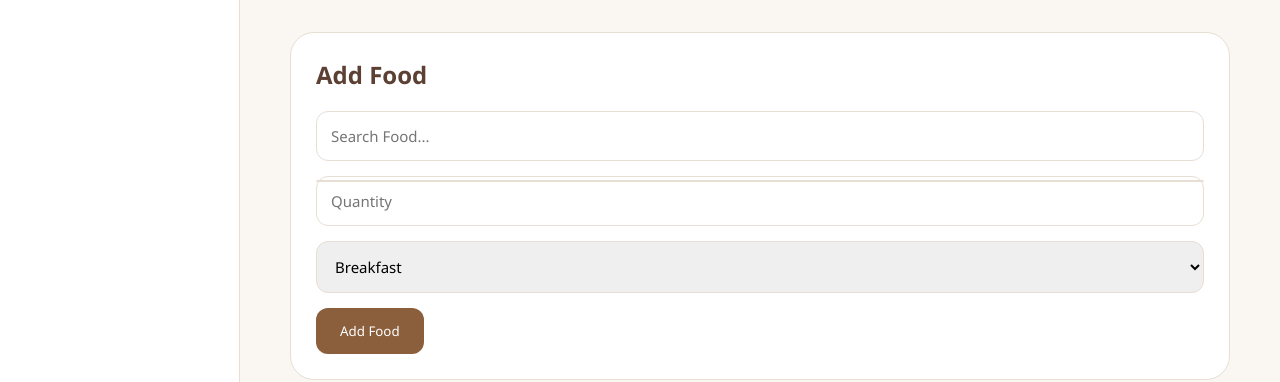
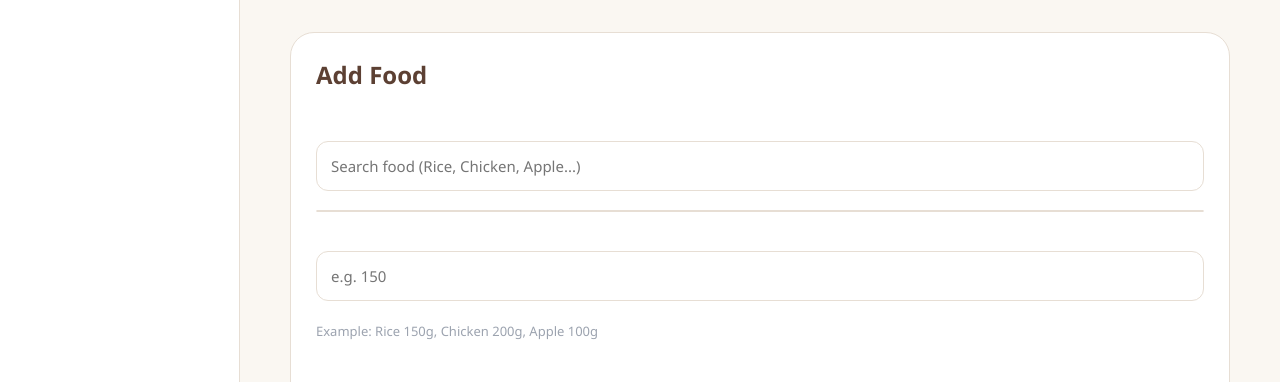
Before and after one commit to Koushikthatipelli/OneDesk, a plain HTML site: page frontend/health.html in a window 1280 px wide. Shown: the part 552-934 px from the top of the page. Drawn offline with nearby package versions, Linux system fonts and the light colour scheme; no server answers; sample sign-in values are in the browser's storage.

Commit message:
food log issue resloved

```diff
--- a/frontend/css/health.css
+++ b/frontend/css/health.css
@@ -489,3 +489,29 @@ body{
     transform:scale(1.05);
 
 }
+
+.input-label{
+
+    display:block;
+
+    margin-bottom:8px;
+
+    margin-top:15px;
+
+    font-weight:600;
+
+    color:#fff;
+
+}
+
+.input-hint{
+
+    display:block;
+
+    margin-top:6px;
+
+    color:#9CA3AF;
+
+    font-size:13px;
+
+}
--- a/frontend/health.html
+++ b/frontend/health.html
@@ -98,10 +98,14 @@
 
 <div class="search-wrapper">
 
+   <label for="foodName" class="input-label">
+    Food Name
+</label>
+
 <input
     type="text"
     id="foodName"
-        placeholder="Search Food..."
+    placeholder="Search food (Rice, Chicken, Apple...)"
     autocomplete="off"
 >
 
@@ -112,12 +116,24 @@
 </div>
 
 
+<label for="quantity" class="input-label">
+    Weight (grams)
+</label>
 
 <input
     type="number"
     id="quantity"
-                placeholder="Quantity"
+    placeholder="e.g. 150"
+    min="1"
 >
+
+<small class="input-hint">
+    Example: Rice 150g, Chicken 200g, Apple 100g
+</small>
+
+            <label class="input-label">
+    Meal Type
+</label>
 
 <select id="mealType">
 
@@ -140,7 +156,7 @@
             </select>
 
             <button id="addFoodBtn">
-                Add Food
+    🍽 Add Food
 </button>
 
         </div>
--- a/frontend/js/health.js
+++ b/frontend/js/health.js
@@ -247,8 +247,8 @@ await fetch(
                 </p>
 
                 <p>
-                    Quantity:
-                    ${food.quantity}
+                    Weight:
+${food.quantity}
                 </p>
 
                 <p>
```
Lines whose indentation alone changed are shown as unchanged.
